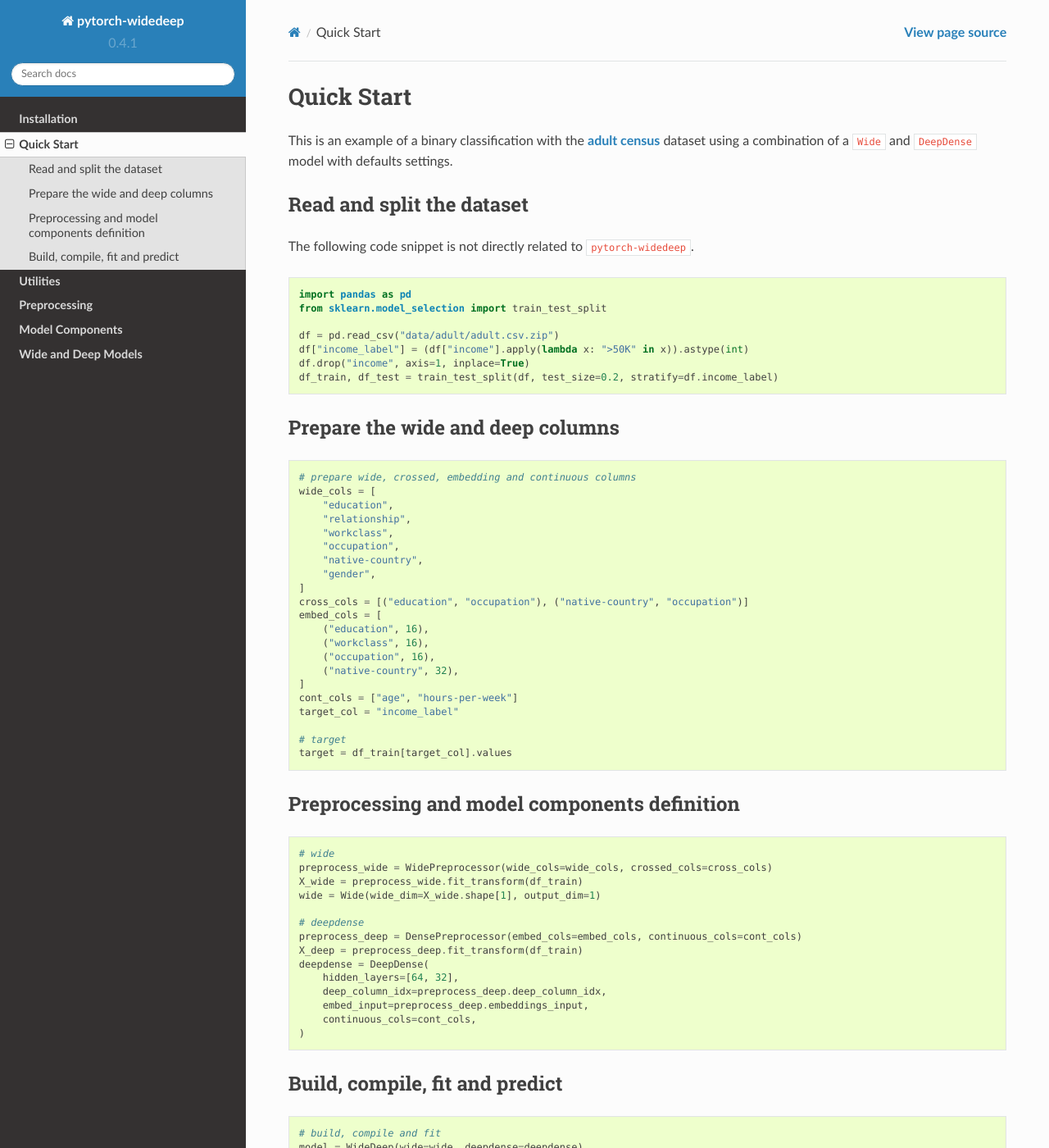
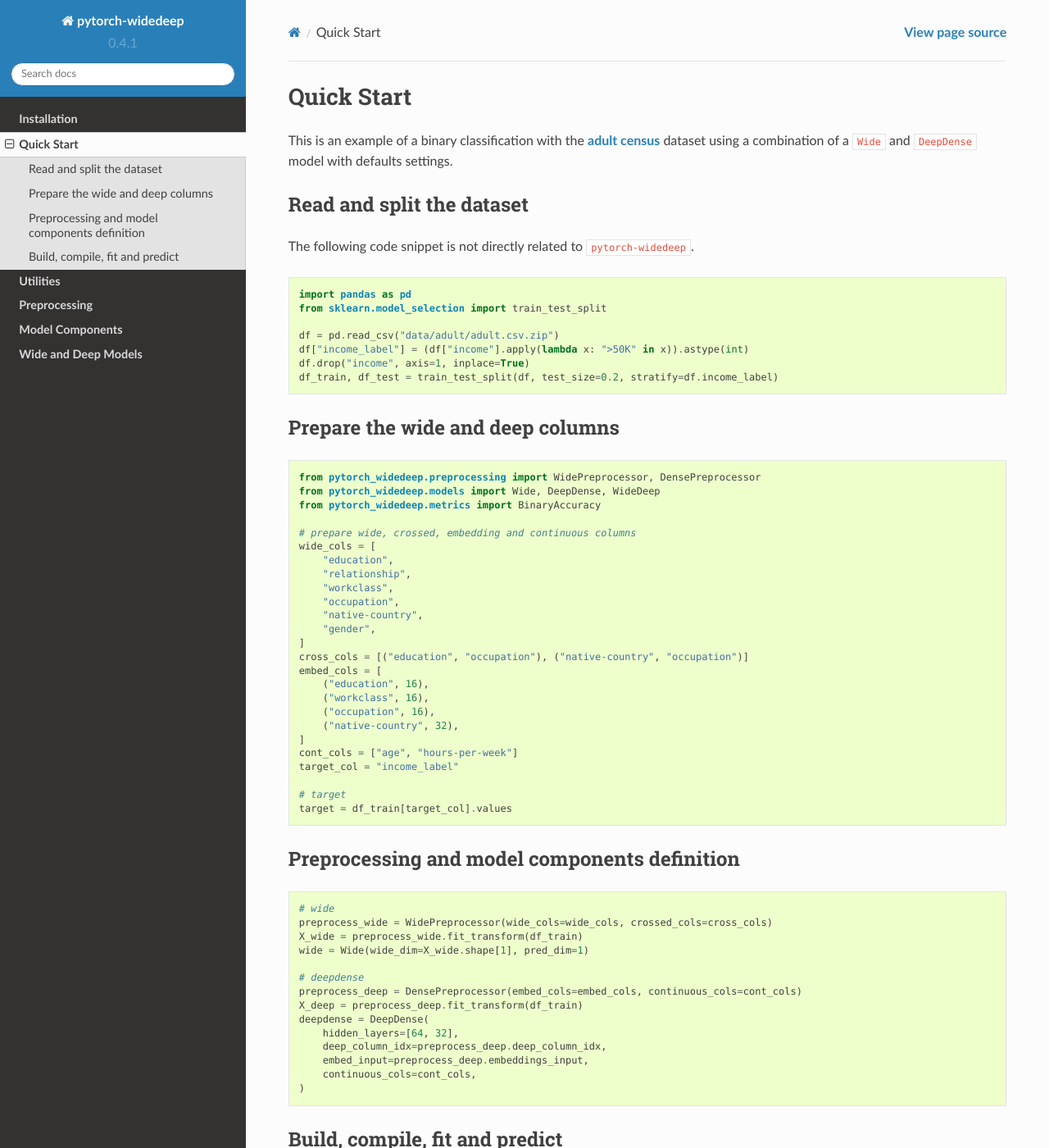
Before and after one commit to jrzaurin/pytorch-widedeep, a Sphinx documentation site: the page built from docs/quick_start.rst, in a window 1280 px wide and 1400 px high. Shown: the whole window at 82% size. Built offline with Sphinx 7.4.7 and the Read the Docs theme 2.0.0, drawn with Linux system fonts in a browser that asks for light colours.

Commit message:
fixing a few typos not updated in the README files and in the quick start in the documentation

```diff
--- a/docs/quick_start.rst
+++ b/docs/quick_start.rst
@@ -27,6 +27,10 @@ Prepare the wide and deep columns
 ---------------------------------
 
 .. code-block:: python
+
+    from pytorch_widedeep.preprocessing import WidePreprocessor, DensePreprocessor
+    from pytorch_widedeep.models import Wide, DeepDense, WideDeep
+    from pytorch_widedeep.metrics import BinaryAccuracy
 
     # prepare wide, crossed, embedding and continuous columns
     wide_cols = [
@@ -59,7 +63,7 @@ Preprocessing and model components definition
     # wide
     preprocess_wide = WidePreprocessor(wide_cols=wide_cols, crossed_cols=cross_cols)
     X_wide = preprocess_wide.fit_transform(df_train)
-    wide = Wide(wide_dim=X_wide.shape[1], output_dim=1)
+    wide = Wide(wide_dim=X_wide.shape[1], pred_dim=1)
 
     # deepdense
     preprocess_deep = DensePreprocessor(embed_cols=embed_cols, continuous_cols=cont_cols)
```
Also changed, not shown: README.md (+3 -3 lines), pypi_README.md (+3 -3 lines).
